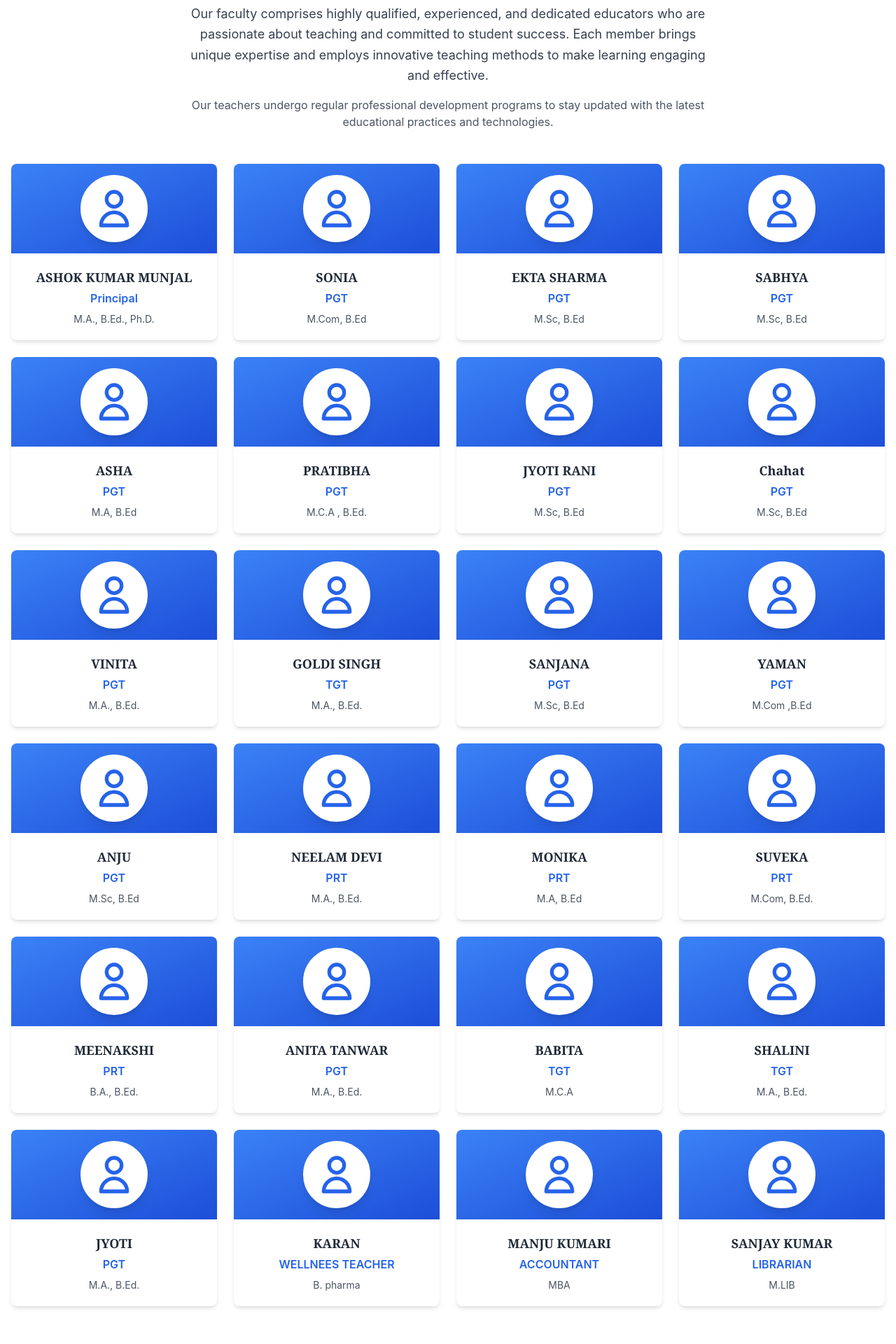
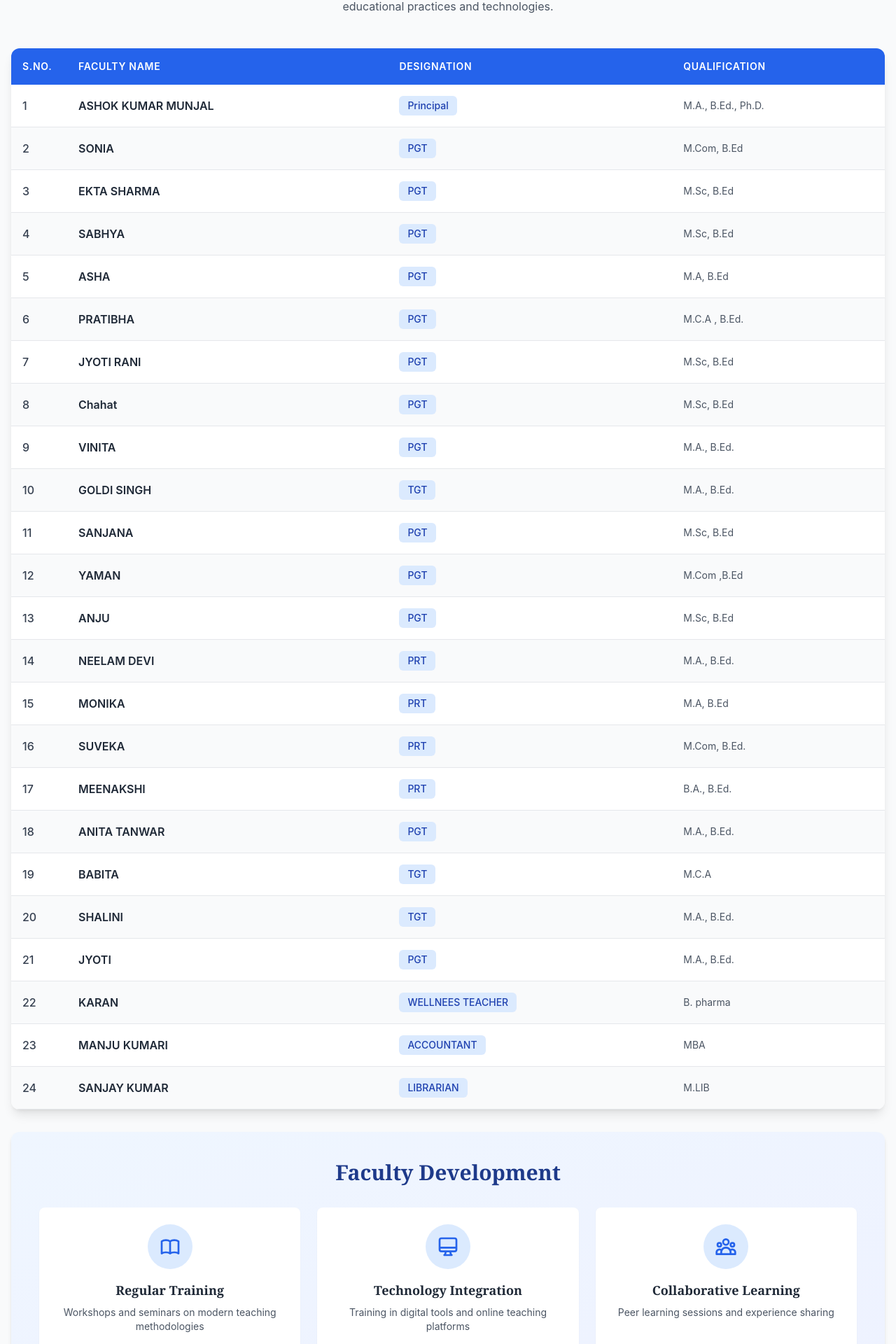
Before and after one commit to Tanisha-987/BITS, a React (Create React App) app: page /faculty in a window 1280 px wide. Shown: the part 339-2259 px from the top of the page at 70% size. Built offline with nearby package versions, Linux system fonts and the light colour scheme; the HTML template or start-up script is replaced by a standard one.

Commit message:
update changes

```diff
--- a/src/components/Footer.js
+++ b/src/components/Footer.js
@@ -84,7 +84,7 @@ const Footer = () => {
         </div>
 
         <div className="border-t border-gray-800 mt-8 pt-8 text-sm">
-          <p className='text-left'>&copy; 2024 BITS International School. All rights reserved.</p>
+          <p className='text-left'>&copy; 2026 BITS International School. All rights reserved.</p>
           <p className='text-right'>
             Website Designed & Developed by:{' '}
             <a
--- a/src/components/TopHeader.js
+++ b/src/components/TopHeader.js
@@ -23,7 +23,7 @@ const TopHeader = () => {
               <svg className="w-3 h-3" fill="none" stroke="currentColor" viewBox="0 0 24 24">
                 <path strokeLinecap="round" strokeLinejoin="round" strokeWidth={2} d="M3 8l7.89 5.26a2 2 0 002.22 0L21 8M5 19h14a2 2 0 002-2V7a2 2 0 00-2-2H5a2 2 0 00-2 2v10a2 2 0 002 2z" />
               </svg>
-              <span>bisbhiwani@gmail.com</span>
+                <a href='mailto:bisbhiwani@gmail.com'> bisbhiwani@gmail.com</a>
             </div>
 
             <div className="flex items-center gap-1">
--- a/src/pages/Contact.js
+++ b/src/pages/Contact.js
@@ -81,7 +81,7 @@ const Contact = () => {
                 <div>
                   <h3 className="font-bold text-gray-800 mb-1">Email</h3>
                   <p className="text-gray-600">
-                    General: bisbhiwani@gmail.com<br />
+                <a href='mailto:bisbhiwani@gmail.com'> bisbhiwani@gmail.com</a>
                   </p>
                 </div>
               </div>
--- a/src/pages/Downloads.js
+++ b/src/pages/Downloads.js
@@ -188,13 +188,13 @@ const Downloads = () => {
                   <svg className="w-4 h-4 text-primary-600" fill="none" stroke="currentColor" viewBox="0 0 24 24">
                     <path strokeLinecap="round" strokeLinejoin="round" strokeWidth={2} d="M3 5a2 2 0 012-2h3.28a1 1 0 01.948.684l1.498 4.493a1 1 0 01-.502 1.21l-2.257 1.13a11.042 11.042 0 005.516 5.516l1.13-2.257a1 1 0 011.21-.502l4.493 1.498a1 1 0 01.684.949V19a2 2 0 01-2 2h-1C9.716 21 3 14.284 3 6V5z" />
                   </svg>
-                  <span className="text-gray-700">+91-1234567890</span>
+                  <span className="text-gray-700">+91 9992222480</span>
                 </p>
                 <p className="flex items-center gap-2">
                   <svg className="w-4 h-4 text-primary-600" fill="none" stroke="currentColor" viewBox="0 0 24 24">
                     <path strokeLinecap="round" strokeLinejoin="round" strokeWidth={2} d="M3 8l7.89 5.26a2 2 0 002.22 0L21 8M5 19h14a2 2 0 002-2V7a2 2 0 00-2-2H5a2 2 0 00-2 2v10a2 2 0 002 2z" />
                   </svg>
-                  <span className="text-gray-700">info@abchighschool.edu</span>
+                <a href='mailto:bisbhiwani@gmail.com'> bisbhiwani@gmail.com</a>
                 </p>
               </div>
             </div>
--- a/src/pages/Faculty.js
+++ b/src/pages/Faculty.js
@@ -1,4 +1,3 @@
-
 const Faculty = () => {
   const teachers = [
     {
@@ -124,99 +123,143 @@ const Faculty = () => {
   ];
 
   return (
-    <div className="animate-fade-in">
+    <div className="min-h-screen bg-gray-50">
       {/* Page Header */}
-      <div className="bg-gradient-to-r from-primary-400 to-primary-900 text-white py-12">
+      <div className="bg-blue-600 text-white py-8 px-4">
         <div className="container mx-auto px-4">
           <h1 className="text-4xl md:text-5xl font-bold mb-2">Our Faculty</h1>
           <p className="text-lg opacity-90">Meet our dedicated team of educators</p>
         </div>
       </div>
 
-      <div className="container mx-auto px-4 py-12">
+      <div className="container mx-auto px-4 py-8 md:py-12">
         {/* Introduction */}
-        <section className="mb-12">
-          <div className="max-w-3xl mx-auto text-center">
-            <p className="text-lg text-gray-700 leading-relaxed mb-4">
-              Our faculty comprises highly qualified, experienced, and dedicated educators who are
-              passionate about teaching and committed to student success. Each member brings unique
-              expertise and employs innovative teaching methods to make learning engaging and effective.
-            </p>
-            <p className="text-gray-600">
+        <div className="text-center max-w-3xl mx-auto mb-8 md:mb-12">
+          <p className="text-gray-600 text-sm md:text-base leading-relaxed">
             Our teachers undergo regular professional development programs to stay updated with
             the latest educational practices and technologies.
           </p>
         </div>
-        </section>
 
-        {/* Faculty Grid */}
-        <section>
-          <div className="grid grid-cols-1 sm:grid-cols-2 lg:grid-cols-3 xl:grid-cols-4 gap-6">
+        {/* Faculty Table - Desktop & Tablet */}
+        <div className="bg-white rounded-xl shadow-lg overflow-hidden mb-8">
+          <div className="hidden sm:block overflow-x-auto">
+            <table className="w-full">
+              <thead>
+                <tr className="bg-blue-600 text-white">
+                  <th className="px-4 py-4 text-left text-xs md:text-sm font-semibold uppercase tracking-wider w-20">
+                    S.No.
+                  </th>
+                  <th className="px-4 py-4 text-left text-xs md:text-sm font-semibold uppercase tracking-wider">
+                    Faculty Name
+                  </th>
+                  <th className="px-4 py-4 text-left text-xs md:text-sm font-semibold uppercase tracking-wider">
+                    Designation
+                  </th>
+                  <th className="px-4 py-4 text-left text-xs md:text-sm font-semibold uppercase tracking-wider">
+                    Qualification
+                  </th>
+                </tr>
+              </thead>
+              <tbody>
+                {teachers.map((teacher, index) => (
+                  <tr
+                    key={index}
+                    className={`border-b border-gray-200 hover:bg-blue-50 transition-colors ${
+                      index % 2 === 0 ? 'bg-white' : 'bg-gray-50'
+                    }`}
+                  >
+                    <td className="px-4 py-4 text-sm md:text-base text-gray-700 font-medium">
+                      {index + 1}
+                    </td>
+                    <td className="px-4 py-4">
+                      <span className="font-semibold text-gray-800 text-sm md:text-base">
+                        {teacher.name}
+                      </span>
+                    </td>
+                    <td className="px-4 py-4">
+                      <span className="inline-block px-3 py-1 bg-blue-100 text-blue-800 rounded-md text-xs md:text-sm font-medium">
+                        {teacher.post}
+                      </span>
+                    </td>
+                    <td className="px-4 py-4 text-gray-600 text-xs md:text-sm">
+                      {teacher.qualification}
+                    </td>
+                  </tr>
+                ))}
+              </tbody>
+            </table>
+          </div>
+
+          {/* Mobile View - Card Style */}
+          <div className="sm:hidden">
             {teachers.map((teacher, index) => (
               <div
                 key={index}
-                className="bg-white rounded-lg shadow-md overflow-hidden hover:shadow-xl transition-all duration-300 hover:-translate-y-1"
+                className="border-b border-gray-200 p-4 hover:bg-blue-50 transition-colors"
               >
-                <div className="bg-gradient-to-br from-primary-500 to-primary-700 h-32 flex items-center justify-center">
-                  <div className="w-24 h-24 bg-white rounded-full flex items-center justify-center border-4 border-white shadow-lg">
-                    <svg className="w-16 h-16 text-primary-600" fill="none" stroke="currentColor" viewBox="0 0 24 24">
-                      <path strokeLinecap="round" strokeLinejoin="round" strokeWidth={2} d="M16 7a4 4 0 11-8 0 4 4 0 018 0zM12 14a7 7 0 00-7 7h14a7 7 0 00-7-7z" />
-                    </svg>
+                <div className="mb-3">
+                  <div className="flex items-center justify-between mb-2">
+                    <h3 className="font-bold text-gray-800 text-base">{teacher.name}</h3>
+                    <span className="text-sm font-semibold text-gray-500">{index + 1}</span>
                   </div>
+                  <div className="flex flex-wrap gap-2 mt-2">
+                    <span className="inline-block px-3 py-1 bg-blue-600 text-white rounded-md text-xs font-medium">
+                      {teacher.post}
+                    </span>
+                    <span className="inline-block px-3 py-1 bg-gray-100 text-gray-700 rounded-md text-xs">
+                      {teacher.qualification}
+                    </span>
                   </div>
-                <div className="p-5 text-center">
-                  <h3 className="text-lg font-bold text-gray-800 mb-1">{teacher.name}</h3>
-                  <p className="text-primary-600 font-semibold mb-2">{teacher.post}</p>
-                  <p className="text-sm text-gray-600">{teacher.qualification}</p>
                 </div>
               </div>
             ))}
           </div>
-        </section>
+        </div>
 
-        {/* Additional Info */}
-        <section className="mt-16">
-          <div className="bg-gradient-to-r from-primary-50 to-blue-50 rounded-lg p-8">
-            <h2 className="text-2xl font-bold text-primary-800 mb-6 text-center">Faculty Development</h2>
+        {/* Faculty Development Section */}
+        <div className="bg-gradient-to-br from-blue-50 to-indigo-50 rounded-xl p-6 md:p-10 shadow-md">
+          <h2 className="text-2xl md:text-3xl font-bold text-center text-blue-900 mb-8">
+            Faculty Development
+          </h2>
           <div className="grid grid-cols-1 md:grid-cols-3 gap-6">
-              {[
-                {
-                  title: 'Regular Training',
-                  description: 'Workshops and seminars on modern teaching methodologies',
-                  icon: (
-                    <svg className="w-8 h-8" fill="none" stroke="currentColor" viewBox="0 0 24 24">
+            <div className="bg-white rounded-lg p-6 text-center shadow-sm hover:shadow-md transition-shadow">
+              <div className="w-16 h-16 bg-blue-100 rounded-full flex items-center justify-center mx-auto mb-4">
+                <svg className="w-8 h-8 text-blue-600" fill="none" stroke="currentColor" viewBox="0 0 24 24">
                   <path strokeLinecap="round" strokeLinejoin="round" strokeWidth={2} d="M12 6.253v13m0-13C10.832 5.477 9.246 5 7.5 5S4.168 5.477 3 6.253v13C4.168 18.477 5.754 18 7.5 18s3.332.477 4.5 1.253m0-13C13.168 5.477 14.754 5 16.5 5c1.747 0 3.332.477 4.5 1.253v13C19.832 18.477 18.247 18 16.5 18c-1.746 0-3.332.477-4.5 1.253" />
                 </svg>
-                  )
-                },
-                {
-                  title: 'Technology Integration',
-                  description: 'Training in digital tools and online teaching platforms',
-                  icon: (
-                    <svg className="w-8 h-8" fill="none" stroke="currentColor" viewBox="0 0 24 24">
+              </div>
+              <h3 className="font-bold text-gray-800 mb-2 text-lg">Regular Training</h3>
+              <p className="text-sm text-gray-600">
+                Workshops and seminars on modern teaching methodologies
+              </p>
+            </div>
+
+            <div className="bg-white rounded-lg p-6 text-center shadow-sm hover:shadow-md transition-shadow">
+              <div className="w-16 h-16 bg-blue-100 rounded-full flex items-center justify-center mx-auto mb-4">
+                <svg className="w-8 h-8 text-blue-600" fill="none" stroke="currentColor" viewBox="0 0 24 24">
                   <path strokeLinecap="round" strokeLinejoin="round" strokeWidth={2} d="M9.75 17L9 20l-1 1h8l-1-1-.75-3M3 13h18M5 17h14a2 2 0 002-2V5a2 2 0 00-2-2H5a2 2 0 00-2 2v10a2 2 0 002 2z" />
                 </svg>
-                  )
-                },
-                {
-                  title: 'Collaborative Learning',
-                  description: 'Peer learning sessions and experience sharing',
-                  icon: (
-                    <svg className="w-8 h-8" fill="none" stroke="currentColor" viewBox="0 0 24 24">
+              </div>
+              <h3 className="font-bold text-gray-800 mb-2 text-lg">Technology Integration</h3>
+              <p className="text-sm text-gray-600">
+                Training in digital tools and online teaching platforms
+              </p>
+            </div>
+
+            <div className="bg-white rounded-lg p-6 text-center shadow-sm hover:shadow-md transition-shadow">
+              <div className="w-16 h-16 bg-blue-100 rounded-full flex items-center justify-center mx-auto mb-4">
+                <svg className="w-8 h-8 text-blue-600" fill="none" stroke="currentColor" viewBox="0 0 24 24">
                   <path strokeLinecap="round" strokeLinejoin="round" strokeWidth={2} d="M17 20h5v-2a3 3 0 00-5.356-1.857M17 20H7m10 0v-2c0-.656-.126-1.283-.356-1.857M7 20H2v-2a3 3 0 015.356-1.857M7 20v-2c0-.656.126-1.283.356-1.857m0 0a5.002 5.002 0 019.288 0M15 7a3 3 0 11-6 0 3 3 0 016 0zm6 3a2 2 0 11-4 0 2 2 0 014 0zM7 10a2 2 0 11-4 0 2 2 0 014 0z" />
                 </svg>
-                  )
-                }
-              ].map((item, index) => (
-                <div key={index} className="bg-white rounded-lg p-6 text-center">
-                  <div className="text-primary-600 flex justify-center mb-3">{item.icon}</div>
-                  <h3 className="font-bold text-gray-800 mb-2">{item.title}</h3>
-                  <p className="text-sm text-gray-600">{item.description}</p>
               </div>
-              ))}
+              <h3 className="font-bold text-gray-800 mb-2 text-lg">Collaborative Learning</h3>
+              <p className="text-sm text-gray-600">
+                Peer learning sessions and experience sharing
+              </p>
             </div>
           </div>
-        </section>
+        </div>
       </div>
     </div>
   );
```
Also changed, not shown: src/pages/Academics.js (+0 -9 lines). Lines whose indentation alone changed are shown as unchanged.
